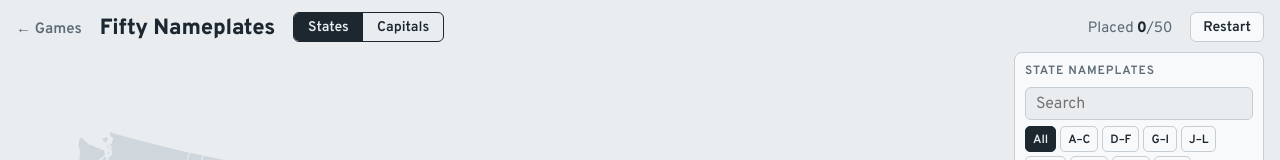
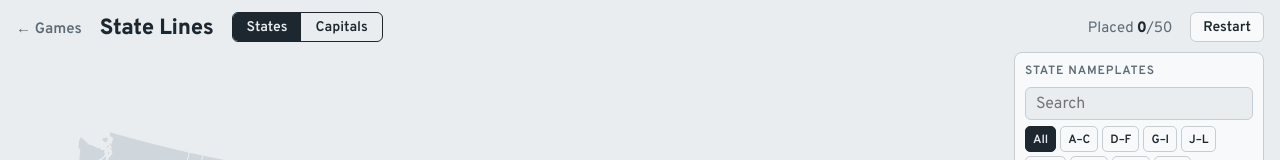
Before and after one commit to jtledbet/jtledbet.github.io, a plain HTML site: page projects/fifty-nameplates/index.html in a window 1280 px wide. Shown: the top 160 px of the page. Drawn offline with Linux system fonts and the light colour scheme.

Commit message:
Rename Fifty Nameplates to State Lines (#19)
Claude-Session: https://claude.ai/code/session_013ZSA5KviaXb2TXpydzNh6h

Co-authored-by: Claude <noreply@anthropic.com>

```diff
--- a/projects/fifty-nameplates/index.html
+++ b/projects/fifty-nameplates/index.html
@@ -4,7 +4,7 @@
   <meta charset="utf-8">
   <meta name="viewport" content="width=device-width, initial-scale=1, viewport-fit=cover">
   <meta name="description" content="Drag 50 nameplates onto a map of the United States to name every state, then play a second round for the capitals.">
-  <title>Fifty Nameplates · ledsec.dev</title>
+  <title>State Lines · ledsec.dev</title>
   <link rel="canonical" href="https://ledsec.dev/projects/fifty-nameplates/">
   <link rel="preconnect" href="https://fonts.googleapis.com">
   <link rel="stylesheet" href="https://fonts.googleapis.com/css2?family=Overpass:wght@400;600;800&display=swap">
@@ -172,7 +172,7 @@ svg.map.zoomed { cursor: grab; }
 <div class="app" id="app" data-mode="states">
   <header>
     <a class="home" href="/games/">&larr; Games</a>
-    <h1>Fifty Nameplates</h1>
+    <h1>State Lines</h1>
     <div class="modes" role="group" aria-label="Round">
       <button type="button" id="mode-states" aria-pressed="true">States</button>
       <button type="button" id="mode-capitals" aria-pressed="false">Capitals</button>
```
Also changed, not shown: games/index.html (+1 -1 lines).
